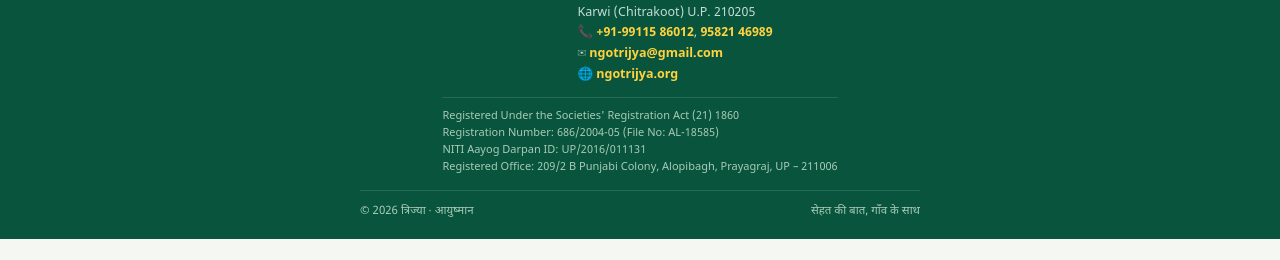
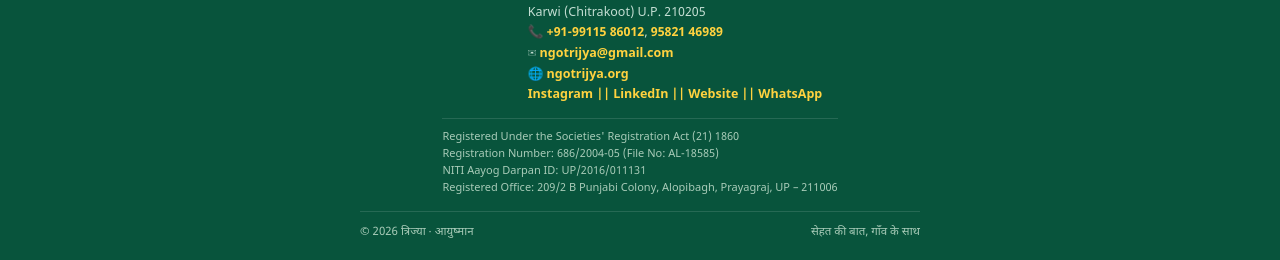
Before and after one commit to Spkumar05011702/Trijya, a plain HTML site: page index.html in a window 1280 px wide. Shown: the part 3107-3367 px from the top of the page. Before the commit the page ends 3346 px from the top, so only its background shows below. Drawn offline with Linux system fonts and the light colour scheme.

Commit message:
Add social media links to index.html

```diff
--- a/index.html
+++ b/index.html
@@ -1057,6 +1057,25 @@
           <a href="tel:+919582146989">95821 46989</a><br>
           ✉ <a href="mailto:ngotrijya@gmail.com">ngotrijya@gmail.com</a><br>
           🌐 <a href="https://ngotrijya.org/" target="_blank" rel="noopener">ngotrijya.org</a>
+
+			<div class="social-buttons">
+				<a href="https://www.instagram.com/ngo_trijya/" target="_blank" class="social-btn instagram">
+					Instagram ||
+				</a>
+
+				<a href="https://in.linkedin.com/in/trijya-%E0%A4%A4%E0%A5%8D%E0%A4%B0%E0%A4%BF%E0%A4%9C%E0%A5%8D%E0%A4%AF%E0%A4%BE-8462061b5" target="_blank" class="social-btn linkedin">
+					LinkedIn ||
+				</a>
+
+				<a href="https://ngotrijya.org/" target="_blank" class="social-btn website">
+					Website ||
+				</a>
+
+				<a href="https://wa.me/919911586012" target="_blank" class="social-btn whatsapp">
+					WhatsApp
+				</a>
+			</div>
+
         </div>
       </div>
       <div class="footer-reg">
```
